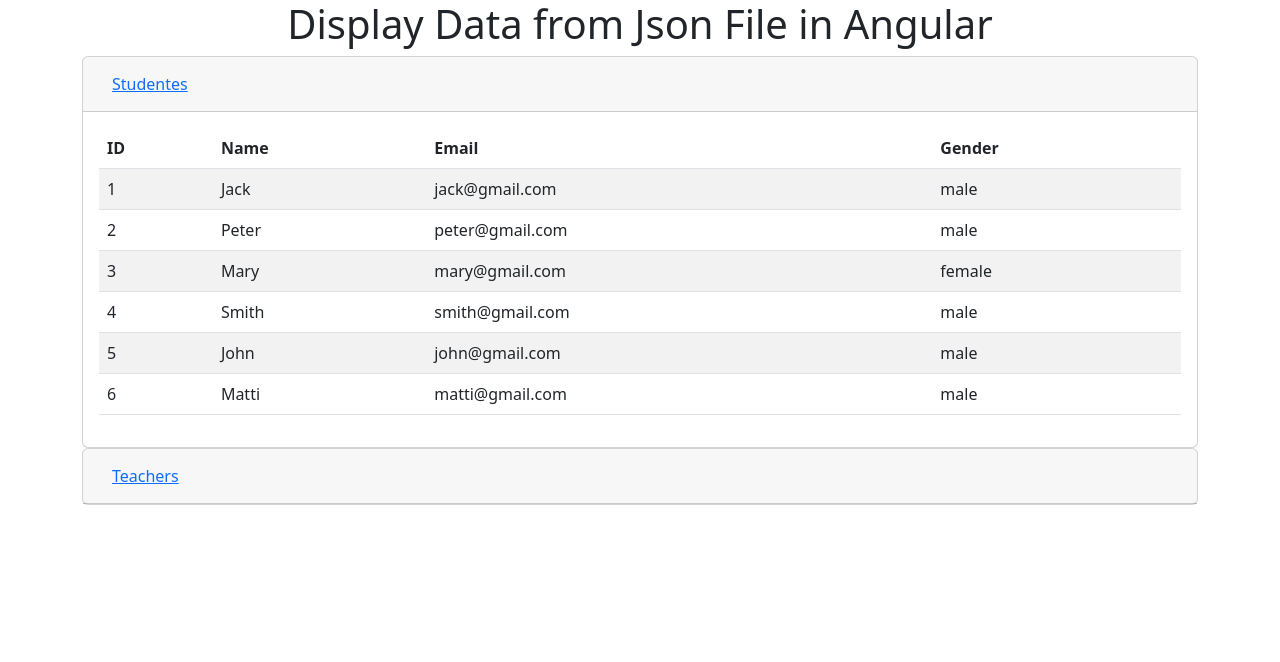
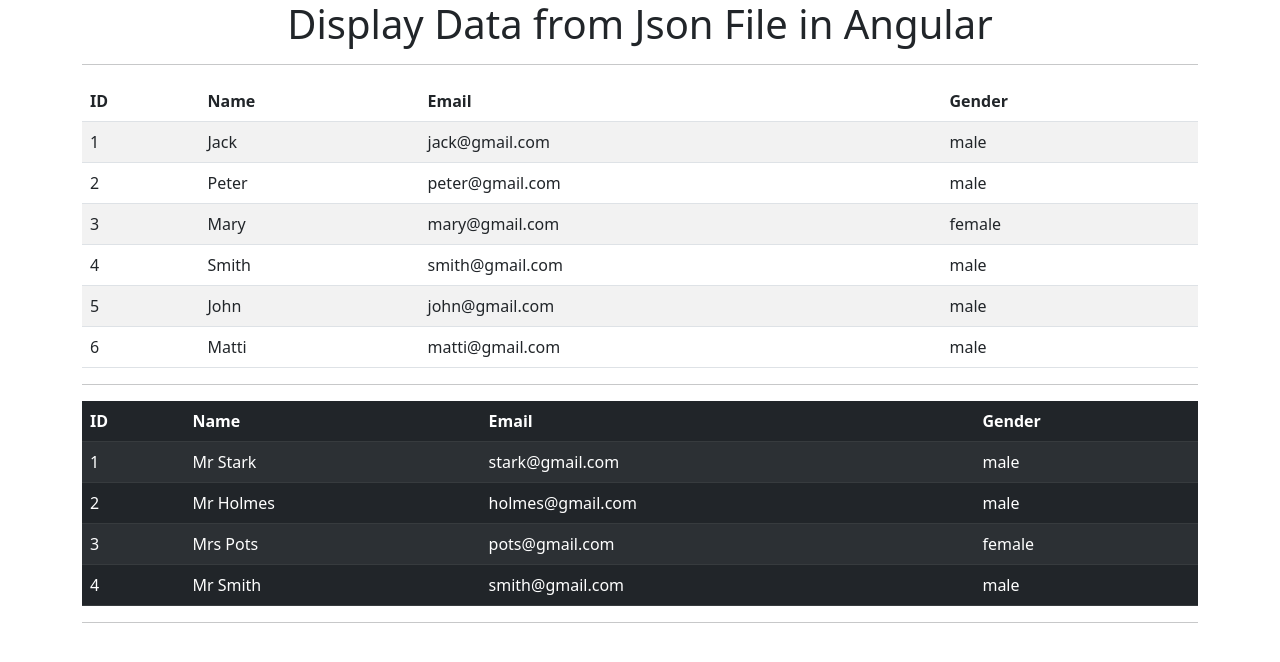
Before and after one commit to Suvikan/angular-with-json, an Angular app: page / in a window 1280 px wide. Shown: the top 662 px of the page. Built offline with nearby package versions, Linux system fonts and the light colour scheme.

Commit message:
add table style to students and teachers tables

```diff
--- a/src/app/app.component.html
+++ b/src/app/app.component.html
@@ -1,97 +1,7 @@
 <div class="container">
   <h1 class="text-center">Display Data from Json File in Angular</h1>
 
-  <div id="accordion">
-    <div class="card">
-      <div class="card-header" id="headingOne">
-        <h5 class="mb-0">
-          <button
-            class="btn btn-link"
-            data-toggle="collapse"
-            data-target="#collapseOne"
-            aria-expanded="true"
-            aria-controls="collapseOne"
-          >
-            Studentes
-          </button>
-        </h5>
-      </div>
-
-      <div
-        id="collapseOne"
-        class="collapse show"
-        aria-labelledby="headingOne"
-        data-parent="#accordion"
-      >
-        <div class="card-body">
-          <table class="table table-striped">
-            <thead>
-              <tr>
-                <th>ID</th>
-                <th>Name</th>
-                <th>Email</th>
-                <th>Gender</th>
-              </tr>
-            </thead>
-            <tbody>
-              <tr *ngFor="let student of students">
-                <td>{{ student.id }}</td>
-                <td>{{ student.name }}</td>
-                <td>{{ student.email }}</td>
-                <td>{{ student.gender }}</td>
-              </tr>
-            </tbody>
-          </table>
-        </div>
-      </div>
-    </div>
-    <div class="card">
-      <div class="card-header" id="headingTwo">
-        <h5 class="mb-0">
-          <button
-            class="btn btn-link collapsed"
-            data-toggle="collapse"
-            data-target="#collapseTwo"
-            aria-expanded="false"
-            aria-controls="collapseTwo"
-          >
-            Teachers
-          </button>
-        </h5>
-      </div>
-      <div
-        id="collapseTwo"
-        class="collapse"
-        aria-labelledby="headingTwo"
-        data-parent="#accordion"
-      >
-        <div class="card-body">
-          <table class="table table-striped table-dark">
-            <thead>
-              <tr>
-                <th>ID</th>
-                <th>Name</th>
-                <th>Email</th>
-                <th>Gender</th>
-              </tr>
-            </thead>
-            <tbody>
-              <tr *ngFor="let teacher of teachers">
-                <td>{{ teacher.id }}</td>
-                <td>{{ teacher.name }}</td>
-                <td>{{ teacher.email }}</td>
-                <td>{{ teacher.gender }}</td>
-              </tr>
-            </tbody>
-          </table>
-        </div>
-      </div>
-    </div>
-  </div>
-</div>
-
-<!--
-
+  <hr>
   <table class="table table-striped">
     <thead>
         <tr>
@@ -110,6 +20,7 @@
       </tr>
     </tbody>
   </table>
+
   <hr>
 
   <table class="table table-striped table-dark">
@@ -130,4 +41,8 @@
       </tr>
     </tbody>
   </table>
-</div>  -->
+
+  <hr>
+
+
+</div>
--- a/src/app/app.component.ts
+++ b/src/app/app.component.ts
@@ -26,4 +26,5 @@
 
   students:Student[] = studentsData;
   teachers:Teacher[] = teachersData;
+
 }
```
Also changed, not shown: src/main.ts (line endings or trailing spaces).
